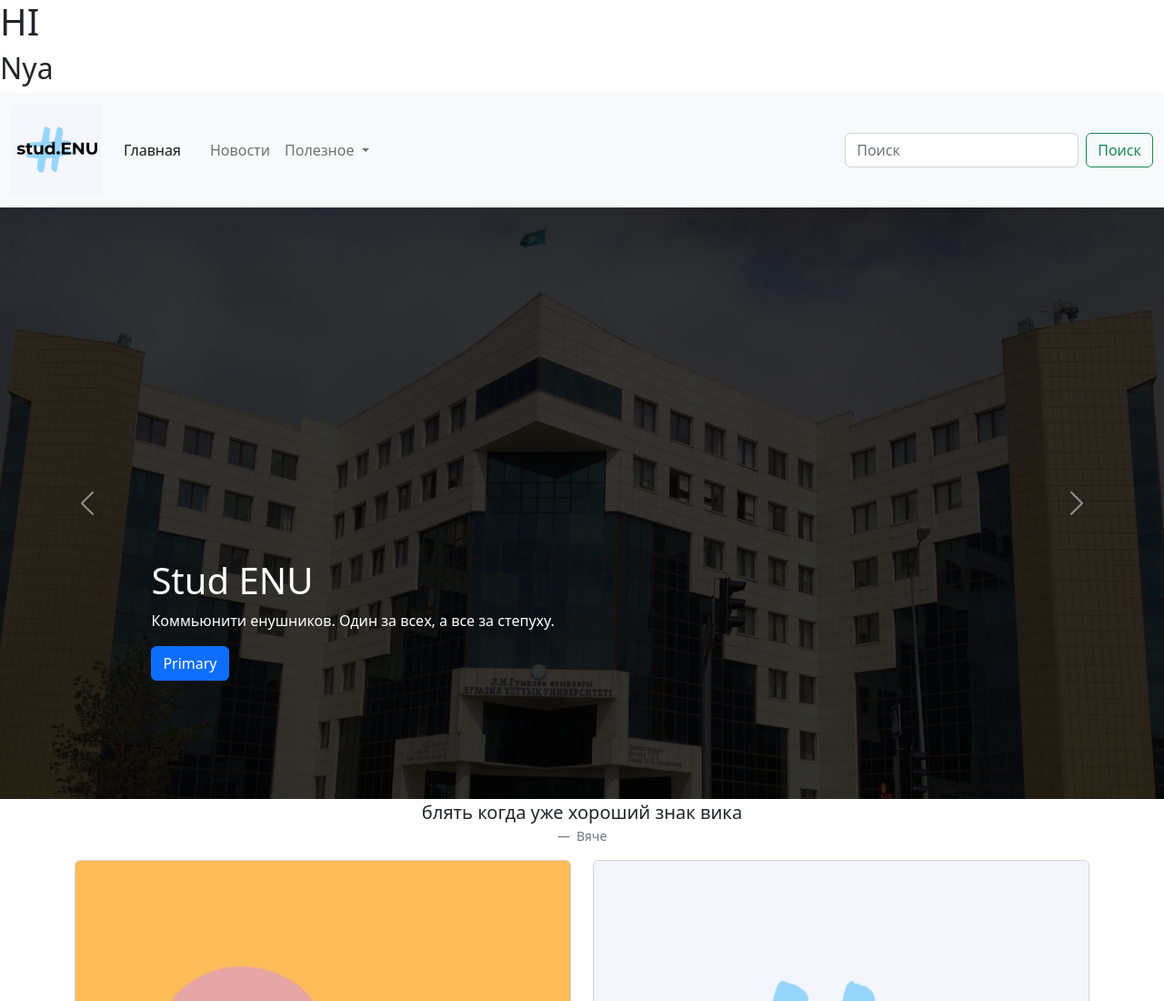
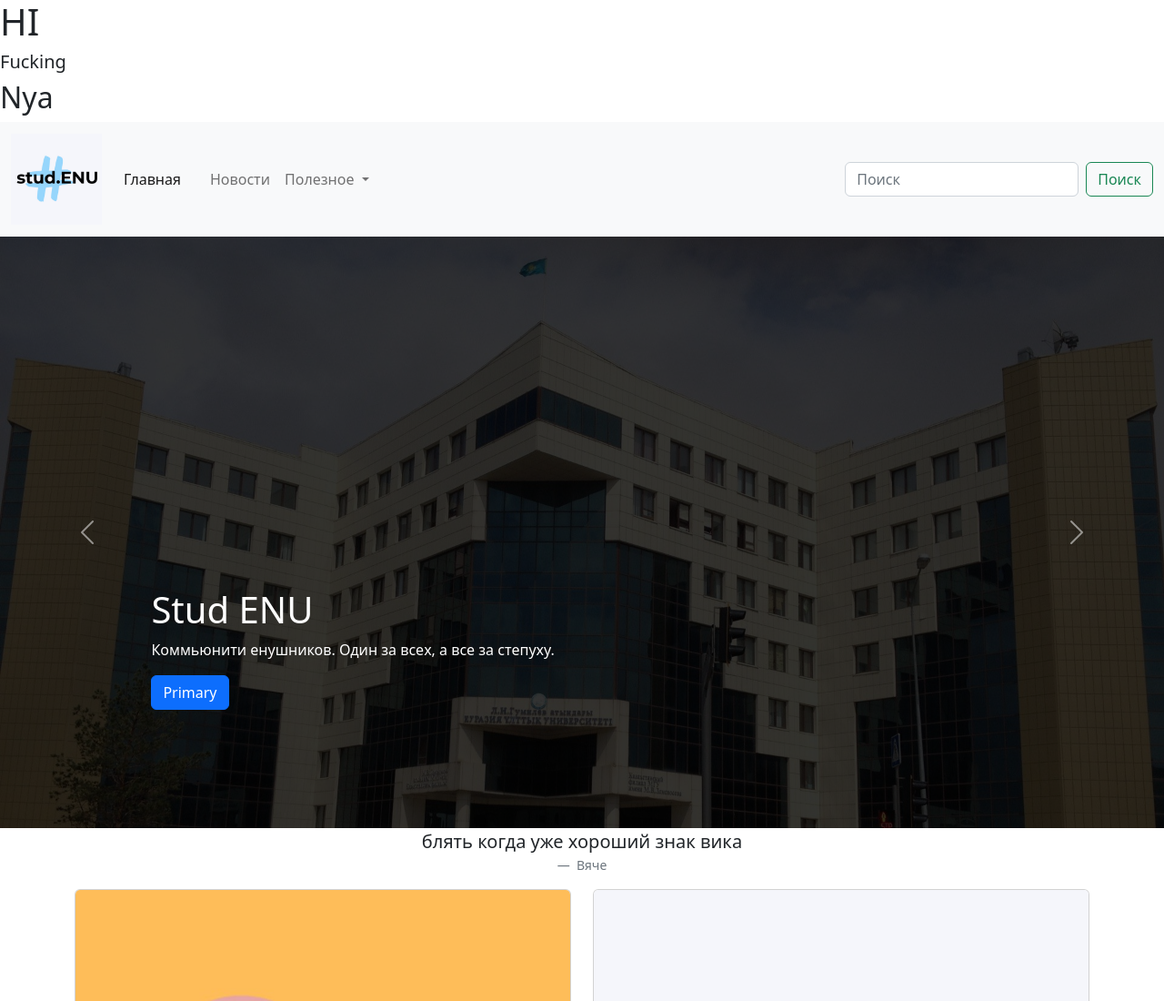
Before and after one commit to Rasul2602/test1, a plain HTML site: page index.html in a window 1280 px wide. Shown: the top 1100 px of the page at 91% size. Drawn offline with nearby package versions, Linux system fonts and the light colour scheme.

Commit message:
added h5

```diff
--- a/index.html
+++ b/index.html
@@ -11,7 +11,7 @@
 </head>
 <body>
     <h1>HI</h1>
-
+    <h5>Fucking</h5>
     <h2>Nya</h2>
     <nav class="navbar navbar-expand-lg bg-light">
         <div class="container-fluid">
```
